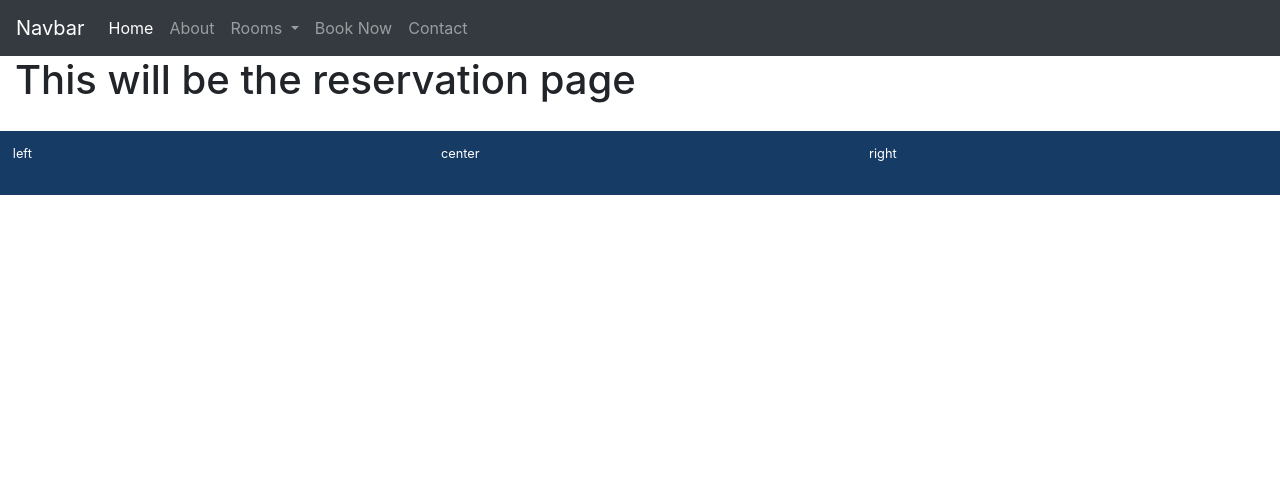
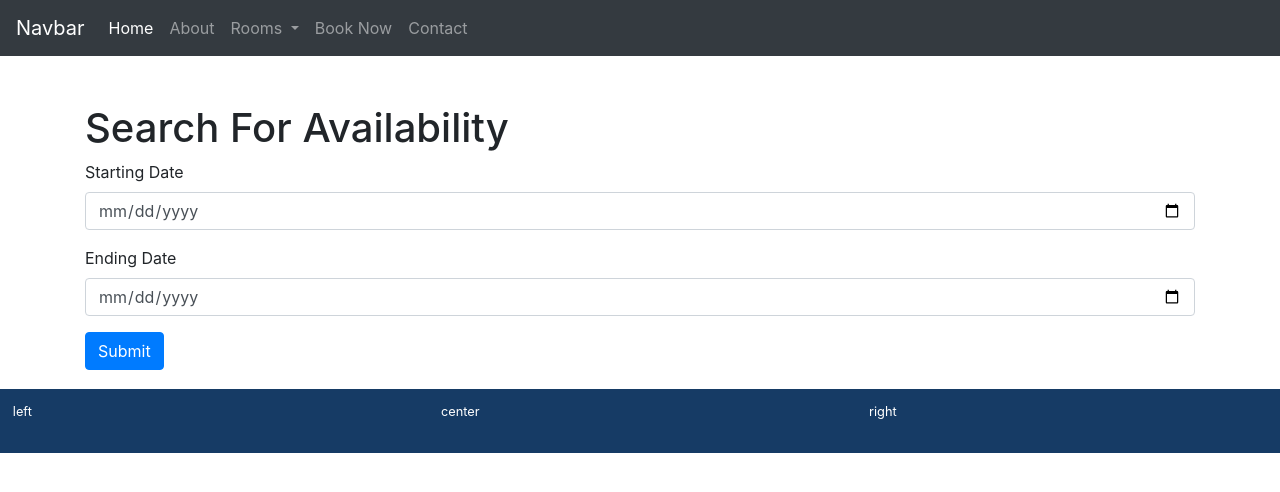
Before and after one commit to danielleedottech/bookings, a plain HTML site: page static/reservation.html in a window 1280 px wide. Drawn offline with nearby package versions, Linux system fonts and the light colour scheme.

Commit message:
adding inert form on reservation.html

```diff
--- a/static/reservation.html
+++ b/static/reservation.html
@@ -2,16 +2,11 @@
 <html lang="en">
 <head>
     <meta charset="UTF-8">
-    <title><!doctype html>
-      <html lang="en">
 
-      <head>
     <!-- Required meta tags -->
     <meta charset="utf-8">
     <meta name="viewport" content="width=device-width, initial-scale=1, shrink-to-fit=no">
-
     <title>My Nice Page</title>
-
     <link rel="stylesheet" href="https://cdn.jsdelivr.net/npm/bootstrap@4.6.0/dist/css/bootstrap.min.css"
           integrity="sha384-B0vP5xmATw1+K9KRQjQERJvTumQW0nPEzvF6L/Z6nronJ3oUOFUFpCjEUQouq2+l" crossorigin="anonymous">
 
@@ -70,11 +65,25 @@
 </nav>
 
 
-<div class="container-fluid">
+<div class="container">
 
   <div class="row">
     <div class="col">
-      <h1>This will be the reservation page</h1>
+      <h1 class="mt-5">Search For Availability</h1>
+
+      <form action="reservation.html" method="get">
+        <div class="form-group">
+          <label for="start_date">Starting Date</label>
+          <input name="start_date" type="date" class="form-control">
+        </div>
+        <div class="form-group">
+          <label for="end_date">Ending Date</label>
+          <input name="end_date" type="date" class="form-control">
+        </div>
+
+
+        <button type="Submit" class="btn btn-primary">Submit</button>
+      </form>
     </div>
   </div>
 
```
Lines whose indentation alone changed are shown as unchanged.
